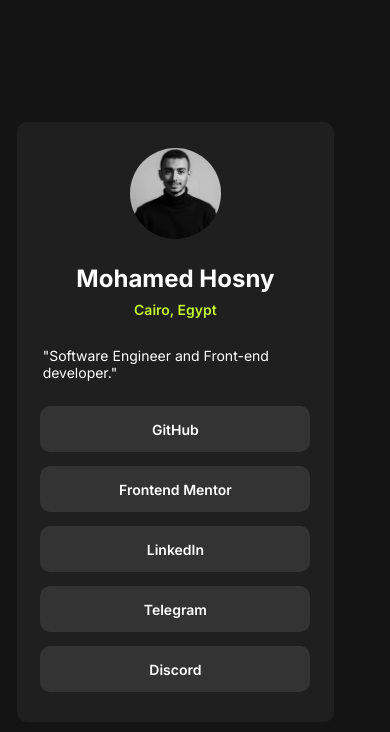
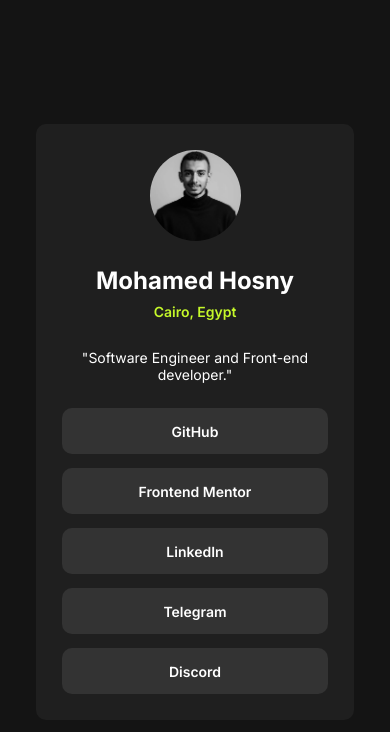
Before and after one commit to Eng-MohamedHosny/Social-Links-Profile, a plain HTML site: page index.html in a window 390 px wide. Drawn offline with Linux system fonts and the light colour scheme.

Commit message:
Adding more improvement to the code fix some bugs andy layout

```diff
--- a/style.css
+++ b/style.css
@@ -1,4 +1,4 @@
-@import url('https://fonts.googleapis.com/css2?family=Inter:ital,opsz,wght@0,14..32,100..900;1,14..32,100..900&display=swap');
+@import url("https://fonts.googleapis.com/css2?family=Inter:ital,opsz,wght@0,14..32,100..900;1,14..32,100..900&display=swap");
 
 :root {
   --green: hsl(75, 94%, 57%);
@@ -6,7 +6,6 @@
   --grey-700: hsl(0, 0%, 20%);
   --grey-800: hsl(0, 0%, 12%);
   --grey-900: hsl(0, 0%, 8%);
-
 }
 html {
   font-size: 62.5%;
@@ -19,21 +18,20 @@
 body {
   font-family: "Inter", sans-serif;
   min-height: 100vh;
-    background:var(--grey-900) ;
+  background: var(--grey-900);
   display: flex;
-    justify-content:center;
+  justify-content: center;
   align-items: center;
 }
 .card {
-    width: 38.3rem;
-    height: 61.1rem;
+  max-width: 38.3rem;
   background: var(--grey-800);
   border-radius: 1rem;
   display: flex;
   flex-direction: column;
   align-items: center;
-    padding:3.9rem;
-    position:relative;
+  padding: 3.9rem;
+  text-align: center;
 }
 .card .owner-name {
   font-size: 2.4rem;
@@ -54,20 +52,33 @@
   color: white;
   margin-bottom: 2.5rem;
 }
-.owner-image img{
+.owner-image img {
   width: 9.1rem;
   height: 9.1rem;
   border-radius: 50%;
 }
-.links ul{
+.links {
+  width: 100%;
+  display: flex;
+}
+
+.links ul {
+  display: flex;
+  flex-direction: column;
+  align-items: center;
+  gap: 1.4rem;
   list-style-type: none;
   text-align: center;
+  width: 100%;
+}
+.links ul li {
+  width: 100%;
 }
 .links ul li a {
   display: flex;
   justify-content: center;
-    align-items:center;
-    width: 30.6rem;
+  align-items: center;
+  width: 100%;
   height: 4.6rem;
   background: var(--grey-700);
   text-decoration: none;
@@ -77,24 +88,14 @@
   border-radius: 1rem;
   transition: 0.2s ease-in-out;
 }
-.links ul li:not(:last-child){
-    margin-bottom: 1.4rem;
-}
-
-.links a:hover{
+.links a:hover {
   background: var(--green);
   color: var(--grey-900);
 }
-@media (max-width:600px)
-{
+@media (max-width: 600px) {
   .card {
+    margin:auto;
     width: 89%;
-        padding:2.6rem;
-        height: 60rem;
-
+    padding: 2.6rem;
   }
-    .links ul li a {
-        width: 27rem ;
 }
-
-}
```
Lines whose indentation alone changed are shown as unchanged.
